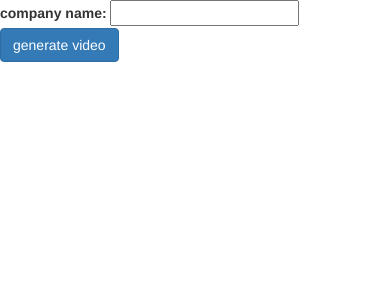
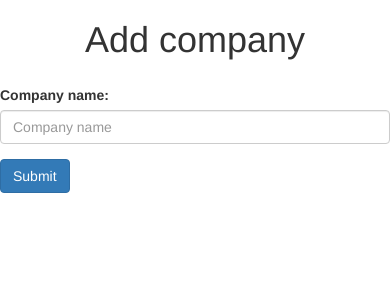
Before and after one commit to Ldn2016/team-1, a Flask app: page / in a window 390 px wide. Shown: the top 300 px of the page. Run offline with Flask 2, Linux system fonts and the light colour scheme; some libraries are stand-ins or nearby versions.

Commit message:
Styled index page

```diff
--- a/videos/templates/index.html
+++ b/videos/templates/index.html
@@ -12,12 +12,20 @@
 </head>
 
 <body>
-	<form method="POST" action="/new_video">
-		<label for="company_name">company name:</label>
-		<input id="company_name" type="text">
+	<h1 style="padding-bottom: 15px;"><center>Add company</center></h1>
 
-		<input class="btn btn-primary" type="submit" value="generate video">
-	</form>
+	<div class="row">
+		<div class="col-md-6 col-md-offset-3">
+			<form method="POST" action="/new_video">
+				<div class="form-group">
+					<label for="company_name">Company name:</label>
+					<input class="form-control" id="company_name" type="text" placeholder="Company name">
+				</div>
+
+				<button class="btn btn-primary" type="submit">Submit</button>
+			</form>
+		</div>
+	</div>
 </body>
 
 </html>
```
